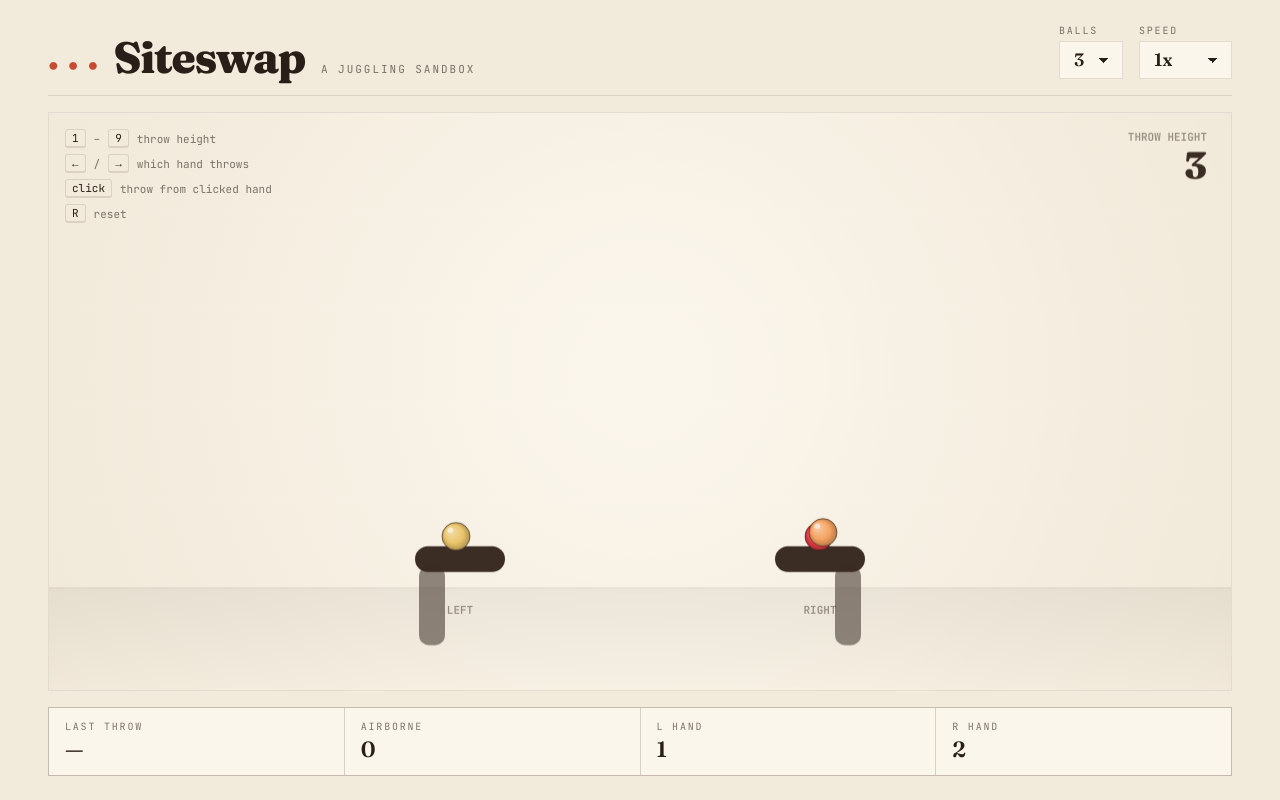
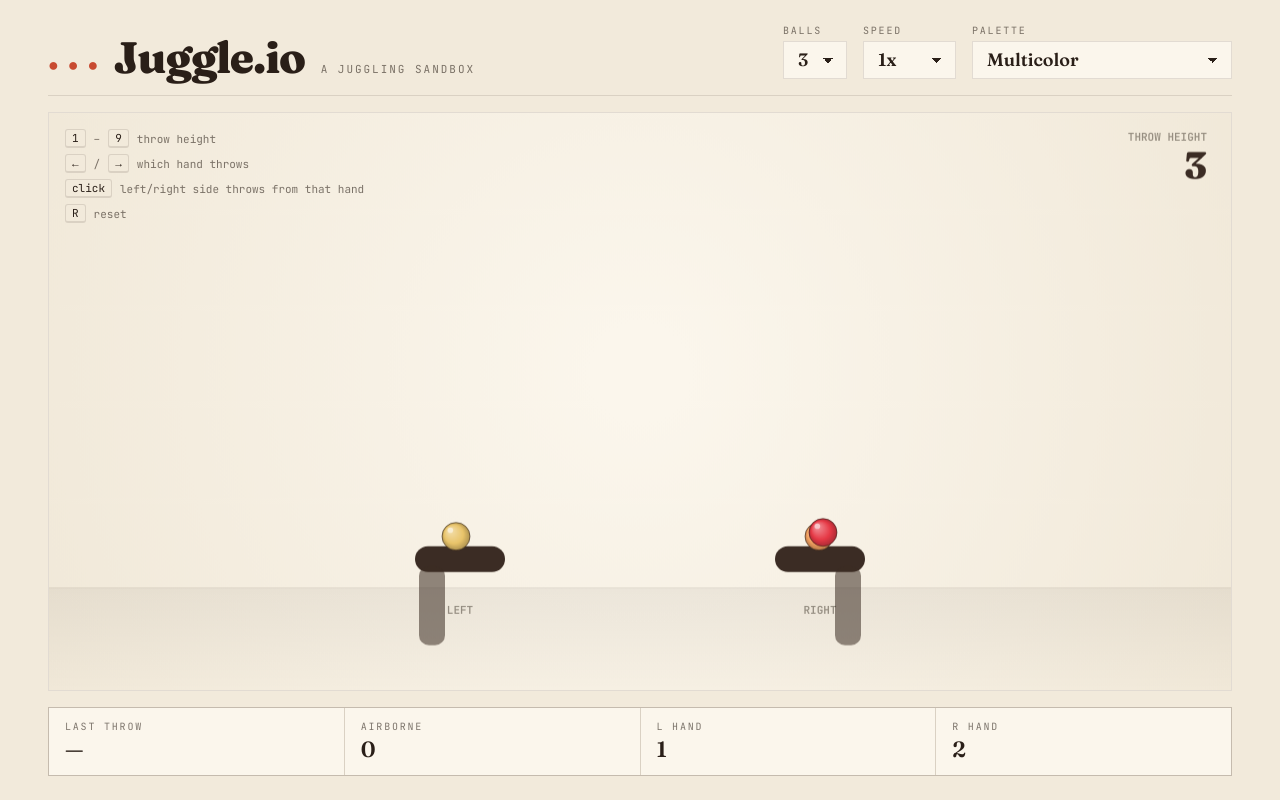
Before and after one commit to bluecanart/JugglingGame, a website built with Vite: page index.html in a window 1280 px wide. Built offline with nearby package versions, Linux system fonts and the light colour scheme; animation ran at ten frames a second.

Commit message:
Add palette picker, click-half throws, and Juggle.io rebrand
- New "Palette" dropdown: Multicolor (Orange/Red/Yellow/Green/Blue/
  Purple/Pink/White/Black) plus solid colors and a One Red / Others
  White option for spotting catches.
- Clicking the left or right half of the canvas now throws from that
  hand, replacing the narrow hit box around the palm.
- Rename the app to "Juggle.io" in the title, header, and README.

Co-Authored-By: Claude Opus 4.7 <noreply@anthropic.com>

```diff
--- a/index.html
+++ b/index.html
@@ -3,7 +3,7 @@
   <head>
     <meta charset="UTF-8" />
     <meta name="viewport" content="width=device-width, initial-scale=1.0" />
-    <title>Siteswap — A Juggling Sandbox</title>
+    <title>Juggle.io — A Juggling Sandbox</title>
     <link rel="preconnect" href="https://fonts.googleapis.com">
     <link rel="preconnect" href="https://fonts.gstatic.com" crossorigin>
     <link href="https://fonts.googleapis.com/css2?family=Fraunces:opsz,wght@9..144,400;9..144,600;9..144,800&family=JetBrains+Mono:wght@400;600&display=swap" rel="stylesheet">
@@ -14,7 +14,7 @@
       <header class="topbar">
         <div class="brand">
           <span class="brand-mark">●&nbsp;●&nbsp;●</span>
-          <h1>Siteswap</h1>
+          <h1>Juggle.io</h1>
           <span class="brand-sub">a juggling sandbox</span>
         </div>
         <div class="controls">
@@ -36,6 +36,22 @@
               <option value="2">2x</option>
             </select>
           </label>
+          <label class="control">
+            <span>Palette</span>
+            <select id="palette">
+              <option value="multi" selected>Multicolor</option>
+              <option value="orange">Orange</option>
+              <option value="red">Red</option>
+              <option value="yellow">Yellow</option>
+              <option value="green">Green</option>
+              <option value="blue">Blue</option>
+              <option value="purple">Purple</option>
+              <option value="pink">Pink</option>
+              <option value="white">White</option>
+              <option value="black">Black</option>
+              <option value="one-red">One Red / Others White</option>
+            </select>
+          </label>
         </div>
       </header>
 
@@ -44,7 +60,7 @@
         <div class="legend">
           <div class="legend-row"><kbd>1</kbd>–<kbd>9</kbd> <span>throw height</span></div>
           <div class="legend-row"><kbd>←</kbd> / <kbd>→</kbd> <span>which hand throws</span></div>
-          <div class="legend-row"><kbd>click</kbd> <span>throw from clicked hand</span></div>
+          <div class="legend-row"><kbd>click</kbd> <span>left/right side throws from that hand</span></div>
           <div class="legend-row"><kbd>R</kbd> <span>reset</span></div>
         </div>
       </section>
--- a/src/game.ts
+++ b/src/game.ts
@@ -1,21 +1,39 @@
-import type { Ball, GameConfig, Hand, HandState, ThrowRecord } from './types.ts';
+import type { Ball, GameConfig, Hand, HandState, PaletteKey, ThrowRecord } from './types.ts';
 import { airTimeSeconds, destinationHand, peakHeightPx } from './physics.ts';
 
 /**
  * A pleasant, varied palette. Cycled through as balls are spawned.
  * Picked for high contrast on the warm canvas background.
  */
-const BALL_PALETTE = [
-  '#E63946', // tomato
-  '#F4A261', // marigold
-  '#E9C46A', // mustard
-  '#2A9D8F', // teal
-  '#264653', // deep slate
-  '#8E7DBE', // lavender
-  '#D7263D', // crimson
-  '#1B998B', // jade
-  '#FF7F50', // coral
+const SOLID_COLORS: Record<Exclude<PaletteKey, 'multi' | 'one-red'>, string> = {
+  orange: '#F4A261',
+  red: '#E63946',
+  yellow: '#E9C46A',
+  green: '#2A9D8F',
+  blue: '#2D7DD2',
+  purple: '#8E7DBE',
+  pink: '#F4A6B6',
+  white: '#F5F5F0',
+  black: '#1A1A1A',
+};
+
+const MULTI_PALETTE = [
+  SOLID_COLORS.orange,
+  SOLID_COLORS.red,
+  SOLID_COLORS.yellow,
+  SOLID_COLORS.green,
+  SOLID_COLORS.blue,
+  SOLID_COLORS.purple,
+  SOLID_COLORS.pink,
+  SOLID_COLORS.white,
+  SOLID_COLORS.black,
 ];
+
+function colorForBall(id: number, palette: PaletteKey): string {
+  if (palette === 'multi') return MULTI_PALETTE[(id - 1) % MULTI_PALETTE.length];
+  if (palette === 'one-red') return id === 1 ? SOLID_COLORS.red : SOLID_COLORS.white;
+  return SOLID_COLORS[palette];
+}
 
 export interface HandAnchors {
   leftX: number;
@@ -41,6 +59,8 @@ export class Game {
    *  different rate. */
   private speed = 1;
 
+  private palette: PaletteKey = 'multi';
+
   private nextBallId = 1;
 
   constructor(
@@ -57,6 +77,7 @@ export class Game {
     this.hands.R.balls = [];
     this.lastThrow = null;
     this.nextBallId = 1;
+    if (config.palette) this.palette = config.palette;
 
     // Right hand gets the extra ball when count is odd.
     const right = Math.ceil(config.ballCount / 2);
@@ -70,13 +91,22 @@ export class Game {
     const id = this.nextBallId++;
     const ball: Ball = {
       id,
-      color: BALL_PALETTE[(id - 1) % BALL_PALETTE.length],
+      color: colorForBall(id, this.palette),
       state: 'held',
       hand,
     };
     this.balls.set(id, ball);
     this.hands[hand].balls.push(id);
     return ball;
+  }
+
+  /** Switch the ball palette. Re-colors existing balls so the change is
+   *  immediate without resetting the juggle. */
+  setPalette(palette: PaletteKey): void {
+    this.palette = palette;
+    for (const ball of this.balls.values()) {
+      ball.color = colorForBall(ball.id, palette);
+    }
   }
 
   /**
--- a/src/main.ts
+++ b/src/main.ts
@@ -1,12 +1,14 @@
 import { Game } from './game.ts';
 import { Renderer } from './renderer.ts';
 import { InputController } from './input.ts';
+import type { PaletteKey } from './types.ts';
 
 // --- DOM refs ----------------------------------------------------------------
 const canvas = document.getElementById('stage') as HTMLCanvasElement;
 const ctx = canvas.getContext('2d')!;
 const ballCountSelect = document.getElementById('ball-count') as HTMLSelectElement;
 const speedSelect = document.getElementById('speed') as HTMLSelectElement;
+const paletteSelect = document.getElementById('palette') as HTMLSelectElement;
 const lastThrowEl = document.getElementById('last-throw')!;
 const airborneEl = document.getElementById('airborne')!;
 const leftCountEl = document.getElementById('left-count')!;
@@ -46,7 +48,10 @@ function computeAnchors() {
 // --- Game ---
 const game = new Game(
   { leftX: 0, rightX: 0, y: 0 }, // will be overwritten by resize() below
-  { ballCount: parseInt(ballCountSelect.value, 10) },
+  {
+    ballCount: parseInt(ballCountSelect.value, 10),
+    palette: paletteSelect.value as PaletteKey,
+  },
 );
 
 const renderer = new Renderer(ctx, () => ({ w: cssW, h: cssH, dpr }));
@@ -64,19 +69,8 @@ const input = new InputController(
   parseInt(ballCountSelect.value, 10),
 );
 input.attach(window);
-input.attachPointer(canvas, (x, y) => {
-  // Generous hit box around the visible palm + forearm so a casual click
-  // anywhere on the hand region registers. See renderer.drawHand for the
-  // visible geometry: palm centred at (handX, anchors.y + 31), forearm
-  // extending below to roughly y + 118.
-  const a = game.anchors;
-  const halfW = 60;
-  const top = a.y - 4;
-  const bottom = a.y + 120;
-  if (y < top || y > bottom) return null;
-  if (Math.abs(x - a.leftX) <= halfW) return 'L';
-  if (Math.abs(x - a.rightX) <= halfW) return 'R';
-  return null;
+input.attachPointer(canvas, (x) => {
+  return x < cssW / 2 ? 'L' : 'R';
 });
 
 ballCountSelect.addEventListener('change', () => {
@@ -91,6 +85,11 @@ game.setSpeed(parseFloat(speedSelect.value));
 speedSelect.addEventListener('change', () => {
   game.setSpeed(parseFloat(speedSelect.value));
   speedSelect.blur();
+});
+
+paletteSelect.addEventListener('change', () => {
+  game.setPalette(paletteSelect.value as PaletteKey);
+  paletteSelect.blur();
 });
 
 // --- HUD updates -------------------------------------------------------------
```
Also changed, not shown: src/types.ts (+14 -0 lines), README.md.
